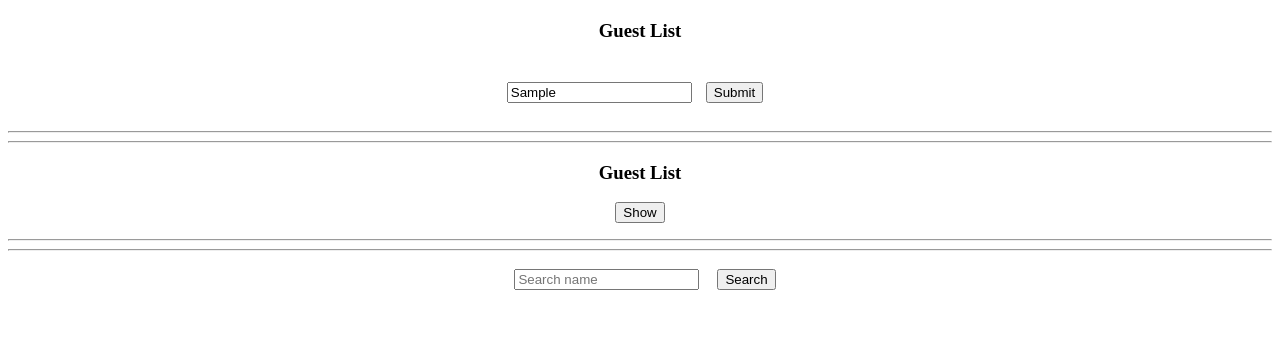
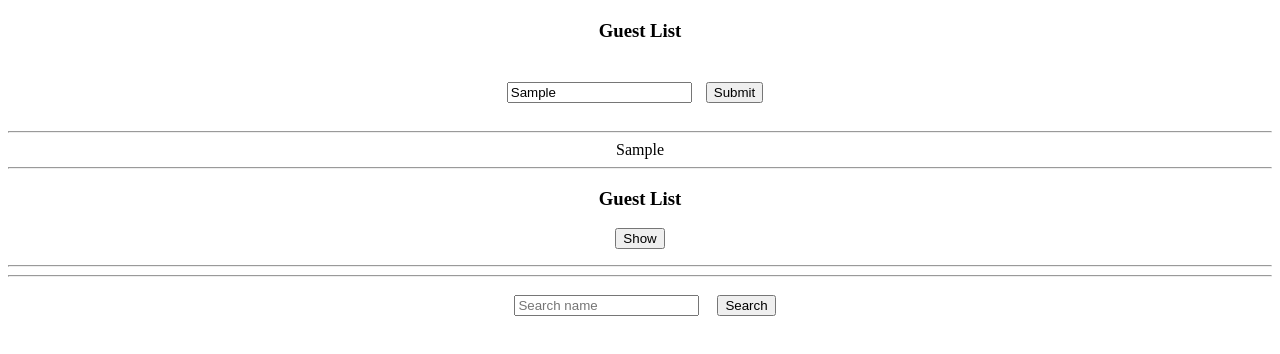
Before and after one commit to Anushka1227/guestList, a plain HTML site: page index.html in a window 1280 px wide. Both pictures are taken after typing "Sample" into the empty fields and a click on the button "Submit". Drawn offline with Linux system fonts and the light colour scheme.

Commit message:
Add files via upload

```diff
--- a/index.html
+++ b/index.html
@@ -2,7 +2,7 @@
 <head>
 	<title>Guest List</title>
 <link rel="stylesheet" type="text/css" href="style.css">
-<script src="Tmain.js"></script>
+<script src="main.js"></script>
 
 </head>
 <body>
--- a/main.js
+++ b/main.js
@@ -4,7 +4,7 @@ function submit()
 {
     var GuestName = document.getElementById("name1").value;
 	// use the push function as - names_of_people.push(GuestName);
-    function names_of_people.push(GuestName);
+ names_of_people.push(GuestName);
 	console.log(GuestName);
     console.log(names_of_people);
     var lenght_of_name = names_of_people.length;
```
